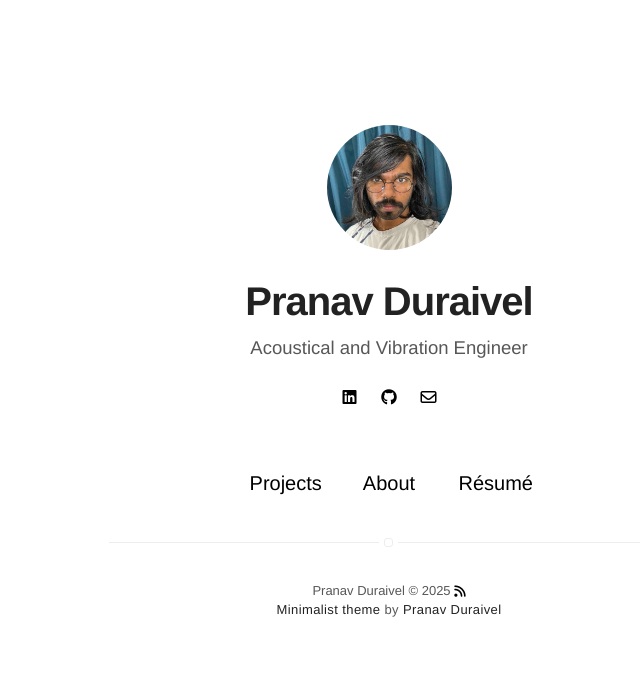
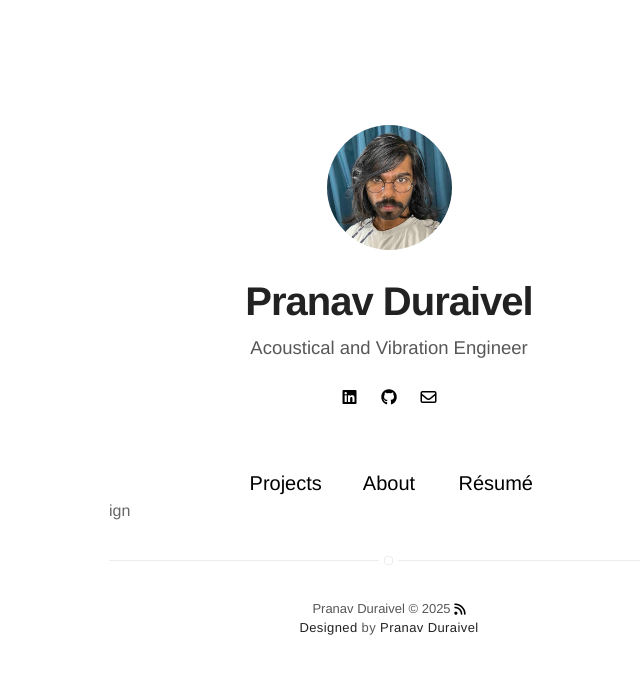
Before and after one commit to PranavDuraivel/PranavDuraivel.github.io, a Jekyll site: the page built from index.html, in a window 1280 px wide. Shown: the top 674 px of the page, without its empty margins (251-891 px from the left). Built offline with Jekyll 4.4.1, drawn with Linux system fonts in a browser that asks for light colours; nearby versions of some CDN libraries.

Commit message:
Update footer.html

```diff
--- a/_includes/footer.html
+++ b/_includes/footer.html
@@ -1,4 +1,4 @@
-<footer class="footer-main">
+ign<footer class="footer-main">
     {{ site.title }} © {{ site.time | date: '%Y' }}
 
     <a class="link" href="{{ site.url }}/feed.xml" target="_blank" alt="anchor link to rss feed" aria-label="anchor link to rss feed">
@@ -6,7 +6,7 @@
     </a>
 
     <p class="extra">
-        <a class="link" href="https://github.com/sergiokopplin/indigo">Minimalist theme</a>
+        <a class="link" href="https://github.com/sergiokopplin/indigo">Designed</a>
         by
         <a class="link" href="https://github.com/sergiokopplin/indigo">Pranav Duraivel</a>
     </p>
```
